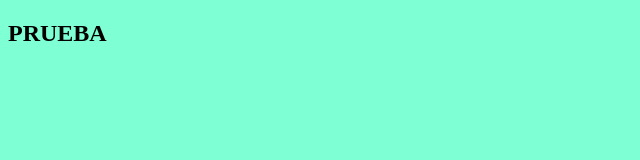
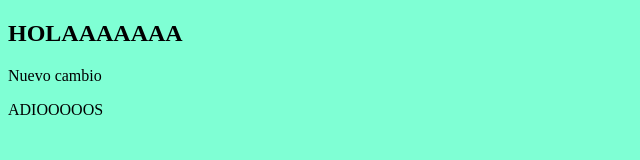
Before and after one commit to Alejo-42/PRUEBA, a plain HTML site: page index.html in a window 1280 px wide. Shown: the whole page, without its empty margins (0-640 px from the left). Drawn offline with Linux system fonts and the light colour scheme.

Commit message:
Pruebaaa

```diff
--- a/index.html
+++ b/index.html
@@ -4,10 +4,12 @@
     <meta charset="UTF-8">
     <meta name="viewport" content="width=device-width, initial-scale=1.0">
     <link rel="stylesheet" href="style.css">
-    <title>PRUEBA</title>
+    <title>Document</title>
 </head>
 <body>
-    <h2>PRUEBA</h2>
+    <h2>HOLAAAAAAA</h2>
+    <p>Nuevo cambio</p>
+    <p>ADIOOOOOS</p>
 
 </body>
 </html>
```
Also changed, not shown: index1.html (added).
